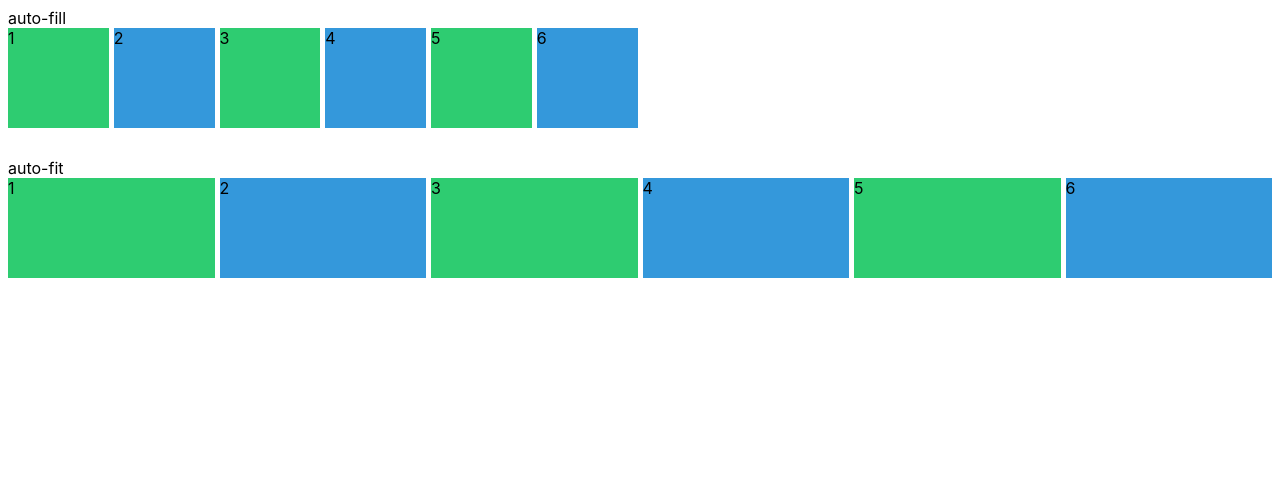
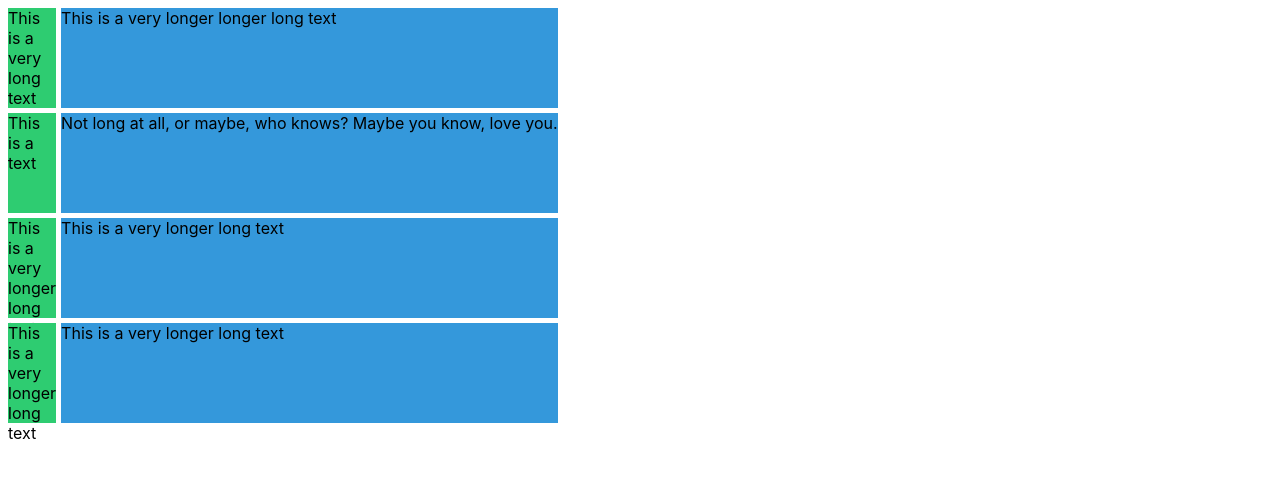
Before and after one commit to seedjin298/css-layout, a plain HTML site: page index.html in a window 1280 px wide. Drawn offline with Linux system fonts and the light colour scheme.

Commit message:
finished 2.13

```diff
--- a/index.html
+++ b/index.html
@@ -8,23 +8,18 @@
     <title>CSS Layout</title>
   </head>
   <body>
-    auto-fill
-    <div class="grid-first">
-      <div class="item">1</div>
-      <div class="item">2</div>
-      <div class="item">3</div>
-      <div class="item">4</div>
-      <div class="item">5</div>
-      <div class="item">6</div>
-    </div>
-    auto-fit
-    <div class="grid-second">
-      <div class="item">1</div>
-      <div class="item">2</div>
-      <div class="item">3</div>
-      <div class="item">4</div>
-      <div class="item">5</div>
-      <div class="item">6</div>
+    <div class="grid">
+      <div class="item">This is a very long text</div>
+      <div class="item">This is a very longer longer long text</div>
+      <div class="item">This is a text</div>
+      <div class="item">
+        Not long at all, or maybe, who knows? Maybe you know, love you.
+      </div>
+
+      <div class="item">This is a very longer long text</div>
+      <div class="item">This is a very longer long text</div>
+      <div class="item">This is a very longer long text</div>
+      <div class="item">This is a very longer long text</div>
     </div>
   </body>
 </html>
--- a/styles.css
+++ b/styles.css
@@ -3,10 +3,10 @@ body {
     Ubuntu, Cantarell, "Open Sans", "Helvetica Neue", sans-serif;
 }
 
-.grid-first,
-.grid-second {
+.grid {
   display: grid;
   gap: 5px;
+  grid-template-columns: min-content max-content;
   grid-auto-rows: 100px;
   margin-bottom: 30px;
 }
@@ -17,11 +17,3 @@ body {
 .item:nth-child(even) {
   background-color: #3498db;
 }
-
-.grid-first {
-  grid-template-columns: repeat(auto-fill, minmax(100px, 1fr));
-}
-
-.grid-second {
-  grid-template-columns: repeat(auto-fit, minmax(100px, 1fr));
-}
```
Also changed, not shown: README.md.
